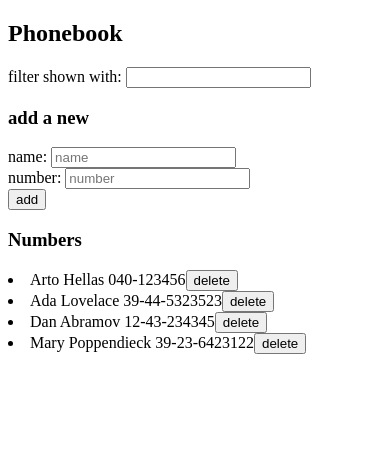
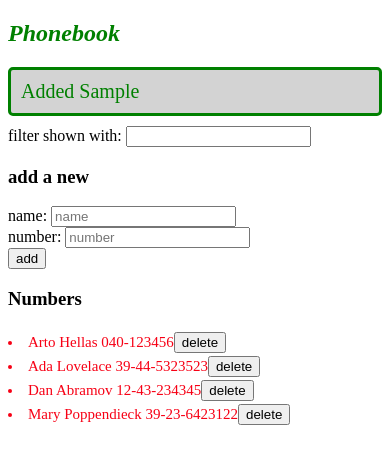
Before and after one commit to changjiong/fullstackopen2021, a React (Create React App) app in the folder part2/phonebook/: page / in a window 390 px wide. Both pictures are taken after typing "Sample", "Sample" into the empty fields and a click on the button "add". Shown: the top 464 px of the page. Built offline with nearby package versions, Linux system fonts and the light colour scheme; no server answers.

Commit message:
exercises2.19 phonebook step11 --added notification

```diff
--- a/part2/phonebook/db.json
+++ b/part2/phonebook/db.json
@@ -27,8 +27,28 @@
     },
     {
       "name": "lsnn",
-      "number": "1571100716",
+      "number": "7890",
       "id": 7
+    },
+    {
+      "name": "dbx",
+      "number": "123",
+      "id": 8
+    },
+    {
+      "name": "coey",
+      "number": "12345666",
+      "id": 9
+    },
+    {
+      "name": "liping",
+      "number": "33866",
+      "id": 10
+    },
+    {
+      "name": "dgy",
+      "number": "987656",
+      "id": 11
     }
   ]
 }
--- a/part2/phonebook/src/App.js
+++ b/part2/phonebook/src/App.js
@@ -3,6 +3,7 @@ import Filter from "./components/Filter";
 import PersonForm from "./components/PersonForm";
 import Person from "./components/Person";
 import phoneService from "./services/phones";
+import Notification from "./components/Notification";
 
 const App = () => {
   const [persons, setPersons] = useState([
@@ -14,6 +15,7 @@ const App = () => {
   const [newName, setNewName] = useState("");
   const [newNumber, setNewNumber] = useState("");
   const [filterName, setFilterName] = useState("");
+  const [successMessage, setSuccessMessage] = useState(null);
 
   useEffect(() => {
     phoneService
@@ -45,6 +47,10 @@ const App = () => {
           setPersons(
             persons.map((person) => (person.id !== id ? person : response.data))
           );
+          setSuccessMessage(`Added ${newName}`);
+          setTimeout(() => {
+            setSuccessMessage(null);
+          }, 5000);
         });
       }
     } else {
@@ -56,6 +62,10 @@ const App = () => {
         .catch((error) => {
           console.log(error);
         });
+      setSuccessMessage(`Added ${newName}`);
+      setTimeout(() => {
+        setSuccessMessage(null);
+      }, 5000);
     }
     setNewName("");
     setNewNumber("");
@@ -90,6 +100,7 @@ const App = () => {
   return (
     <div>
       <h2>Phonebook</h2>
+      <Notification message={successMessage} />
       <Filter filter={filterName} onFilterChange={handleFilterChange} />
       <h3>add a new</h3>
       <PersonForm
--- /dev/null
+++ b/part2/phonebook/src/components/Notification.js
@@ -0,0 +1,9 @@
+import React from "react";
+const Notification = ({ message }) => {
+  if (message === null) {
+    return null;
+  }
+
+  return <div className="success">{message}</div>;
+};
+export default Notification;
--- a/part2/phonebook/src/components/Person.js
+++ b/part2/phonebook/src/components/Person.js
@@ -2,7 +2,7 @@ import React from "react";
 
 const Person = ({ person, handleDlete }) => {
   return (
-    <li key={person.name}>
+    <li key={person.name} className='person'>
       {person.name} {person.number}
       <button onClick={handleDlete}>delete</button>
     </li>
--- a/part2/phonebook/src/index.css
+++ b/part2/phonebook/src/index.css
@@ -1,13 +1,20 @@
-body {
-  margin: 0;
-  font-family: -apple-system, BlinkMacSystemFont, 'Segoe UI', 'Roboto', 'Oxygen',
-    'Ubuntu', 'Cantarell', 'Fira Sans', 'Droid Sans', 'Helvetica Neue',
-    sans-serif;
-  -webkit-font-smoothing: antialiased;
-  -moz-osx-font-smoothing: grayscale;
+h2 {
+  color: green;
+  font-style: italic;
 }
 
-code {
-  font-family: source-code-pro, Menlo, Monaco, Consolas, 'Courier New',
-    monospace;
+.person {
+  color: rgb(247, 0, 21);
+  padding-top: 3px;
+  font-size: 15px;
 }
+
+.success {
+  color: green;
+  background: lightgrey;
+  font-size: 20px;
+  border-style: solid;
+  border-radius: 5px;
+  padding: 10px;
+  margin-bottom: 10px;
+}
--- a/part2/phonebook/src/index.js
+++ b/part2/phonebook/src/index.js
@@ -1,4 +1,5 @@
 import ReactDOM from "react-dom";
 import App from "./App";
+import "./index.css";
 
 ReactDOM.render(<App />, document.getElementById("root"));
```
